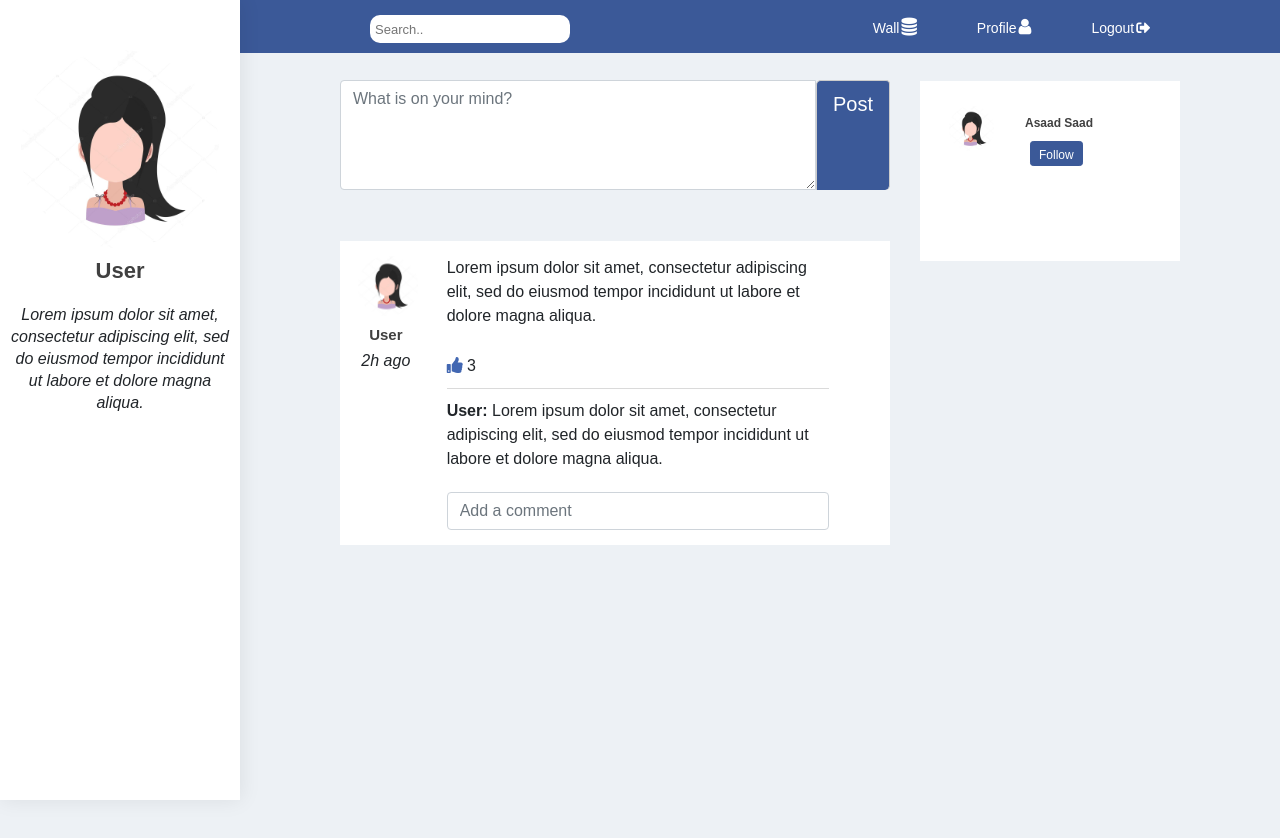
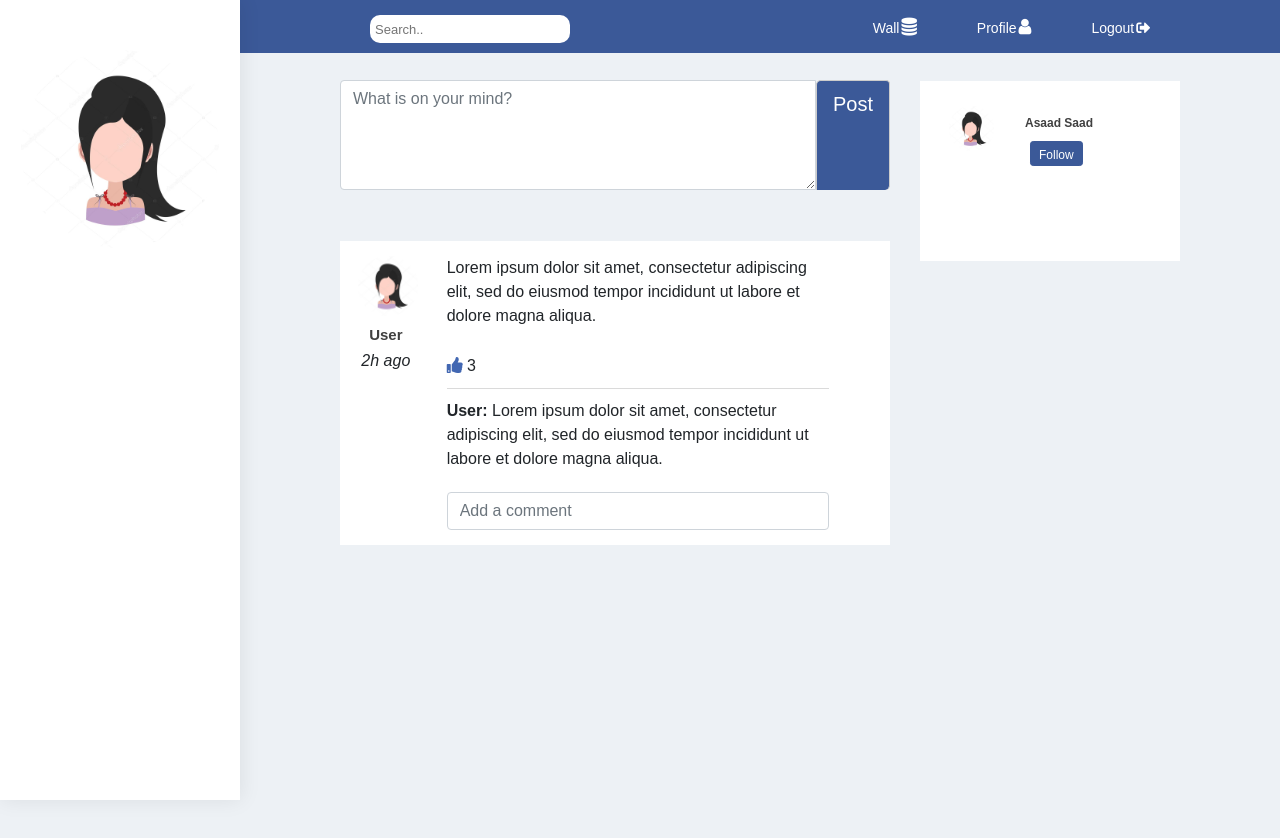
Before and after one commit to bochirkhuyag/TweetBook, an Angular app in the folder app-client/: page / in a window 1280 px wide. Shown: the top 838 px of the page. Built offline with nearby package versions, Linux system fonts and the light colour scheme; no server answers.

Commit message:
left nav bar - user information

```diff
--- a/app-client/src/app/core/menu/menu.component.html
+++ b/app-client/src/app/core/menu/menu.component.html
@@ -26,9 +26,9 @@
     <a href="#" title="Profile">
       <img src="../../../assets/images/avatar/female.jpg" alt="User name" class="rounded-circle img-user">
     </a>
-    <h2 class="text-center hidden-xs profile-name"><a href="#" title="Profile">User</a></h2>
+    <h2 class="text-center hidden-xs profile-name"><a href="#" title="Profile">{{user.firstName}} {{user.lastName}}</a></h2>
     <p class="text-center user-description hidden-xs">
-      <i>Lorem ipsum dolor sit amet, consectetur adipiscing elit, sed do eiusmod tempor incididunt ut labore et dolore magna aliqua.</i>
+      <i></i>
     </p>
   </div>
 </div>
--- a/app-client/src/app/core/menu/menu.component.ts
+++ b/app-client/src/app/core/menu/menu.component.ts
@@ -1,4 +1,5 @@
 import { Component, OnInit } from '@angular/core';
+import { UserService } from 'src/app/services/user.service';
 
 @Component({
   selector: 'app-menu',
@@ -7,9 +8,16 @@ import { Component, OnInit } from '@angular/core';
 })
 export class MenuComponent implements OnInit {
 
-  constructor() { }
+  user: Object;
+  constructor(private userService:UserService) { }
 
   ngOnInit() {
+    this.user = Object.create({id:'5ce2ff4c50e4b95988b9dce1'});
+
+    this.userService.getUser(this.user['id']).subscribe(
+      (response) =>{
+         this.user = response;
+      }
+    )
   }
-
 }
--- a/app-client/src/app/core/profile/profile.component.ts
+++ b/app-client/src/app/core/profile/profile.component.ts
@@ -1,5 +1,4 @@
 import { Component, OnInit } from '@angular/core';
-import { UserModule } from 'src/app/user/user.module';
 import { UserService } from 'src/app/services/user.service';
 
 @Component({
@@ -9,16 +8,10 @@ import { UserService } from 'src/app/services/user.service';
 })
 export class ProfileComponent implements OnInit {
 
-  user;
-
-  constructor(private userService:UserService) { }
+  constructor() { }
 
   ngOnInit() {
-    this.userService.getUser(this.user.id).subscribe(
-      (response) =>{
-        console.log(response);
-      }
-    )
+
   }
 
 }
--- a/app-client/src/app/services/user.service.ts
+++ b/app-client/src/app/services/user.service.ts
@@ -17,7 +17,9 @@ export class UserService {
   public posts;
 
   getUser(uid: string): Observable<any[]> {
+
     const client = this.http.get('/api/users/' + uid);
+
     const request = client.pipe(
       map((data: any) =>{
         console.log(data);
```
